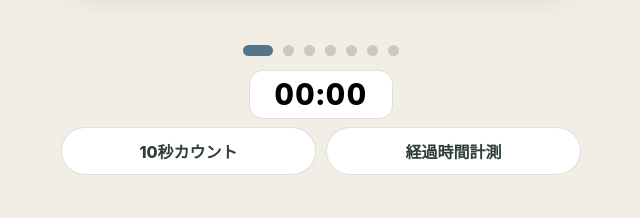
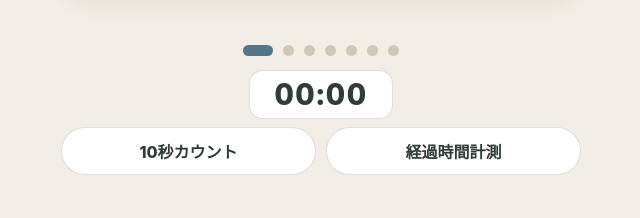
Before and after one commit to yumenobe/hitotsubu-home, a plain HTML site: page index.html in a window 1280 px wide. Shown: the part 485-703 px from the top of the page, 319-959 px from the left. Drawn offline with Linux system fonts and the light colour scheme.

Commit message:
時間表示の文字色を各タブの文字色（--ink）に合わせる

```diff
--- a/index.html
+++ b/index.html
@@ -88,7 +88,7 @@
   }
   .timer-display.is-done{background:var(--tab-active); color:#fff; border-color:var(--tab-active)}
   .timer-top{display:flex; align-items:center; gap:8px}
-  .timer-display{cursor:pointer; font-family:inherit}
+  .timer-display{cursor:pointer; font-family:inherit; color:var(--ink)}
   .timer-display:active{transform:scale(.98)}
   .timer-btns{display:flex; gap:10px; width:100%}
   .timer-btn{
```
